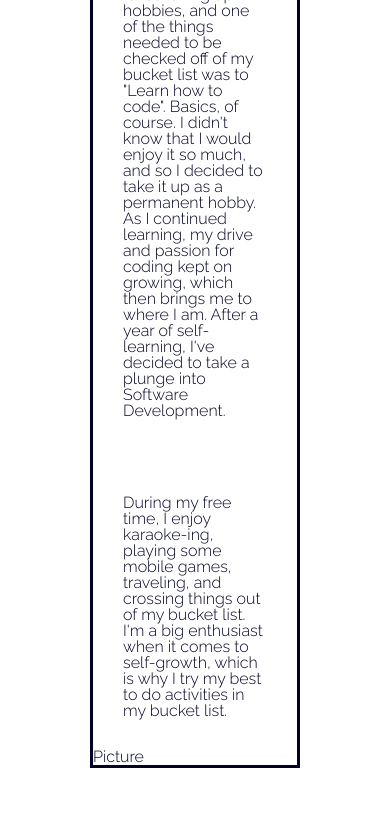
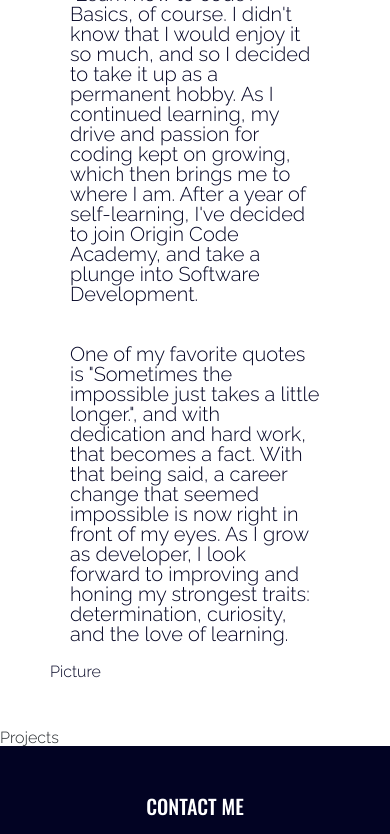
Before and after one commit to ellamarie005/ella-portfolio, a React (Create React App) app: page / in a window 390 px wide. Shown: the part 1156-1990 px from the top of the page. Built offline with nearby package versions, Linux system fonts and the light colour scheme; what assets would draw is missing.

Commit message:
added a little bit more about me part 2

```diff
--- a/src/components/AboutMe.jsx
+++ b/src/components/AboutMe.jsx
@@ -6,18 +6,20 @@ class AboutMe extends Component {
     return (
       <Portfolio>
         <Row className='row'>
-          <div className='col-md-6'>
+          <div className='col-md-5'>
             <h1>AB<span>OU</span>T ME</h1>
             <p>I am a Research Assistant turned Software Developer. I've always been the type of person that loves taking up hobbies,
-              and one of the things needed to be checked off of my bucket list was to "Learn how to code". Basics, of course.
+              and one that is needed to be checked off of my bucket list was to "Learn how to code". Basics, of course.
               I didn't know that I would enjoy it so much, and so I decided to take it up as a permanent hobby.
               As I continued learning, my drive and passion for coding kept on growing, which then brings me to where I am.
-              After a year of self-learning, I've decided to take a plunge into Software Development.
+              After a year of self-learning, I've decided to join Origin Code Academy, and take a plunge into Software Development.
             </p>
-            <br />
-            <p>During my free time, I enjoy karaoke-ing, playing some mobile games, traveling, and crossing things out of my bucket list.
-              I'm a big enthusiast when it comes to self-growth, which is why I try my best to do activities in my bucket list.
-              </p>
+            <p>
+              One of my favorite quotes is "Sometimes the impossible just takes a little longer.", and with dedication and hard work, that becomes a fact.
+              With that being said, a career change that seemed impossible is now right in front of my eyes.
+              As I grow as developer, I look forward to improving and honing my strongest traits:
+              determination, curiosity, and the love of learning.
+            </p>
           </div>
           <div className='col-md'>
             Picture
@@ -31,9 +33,7 @@ class AboutMe extends Component {
 const Portfolio = styled.div`
 background-color: white;
 color: #020323;
-margin: 90px;
-border: solid;
-border-color: #020323;
+margin: 50px;
 }`
 
 const Row = styled.div`
@@ -43,14 +43,18 @@ flex-direction: row;
 h1 {
   font-size: 40px;
   text-align: center;
-  margin: 20px;
+  border: solid;
+  border-color: #020323;
+  padding: 10px;
+  margin-bottom: 20px;
 }
 h1 span {
   color: #ff0500;
 }
 
 p {
-  padding: 30px;
+  padding: 20px;
+  font-size: 20px;
 }
 `
 
```
